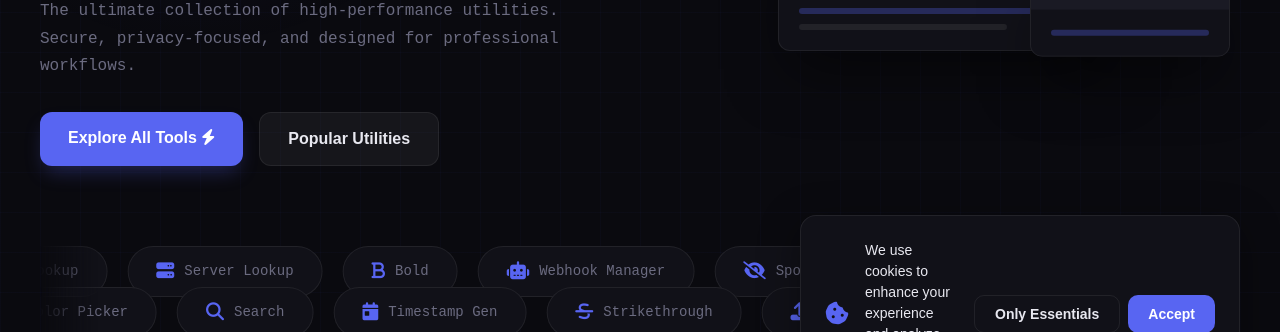
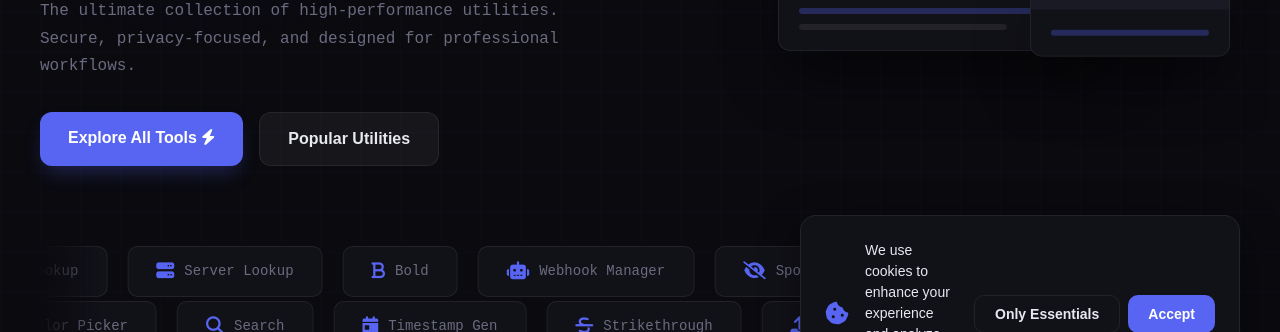
Before and after one commit to Disc-Tools/disc-tools.de, a plain HTML site: page index.html in a window 1280 px wide. Shown: the part 348-680 px from the top of the page. Drawn offline with Linux system fonts and the light colour scheme; no server answers; a web font is replaced by a local one.

Commit message:
Marquee: less rounded corners, more gap between rows

```diff
--- a/index.html
+++ b/index.html
@@ -111,7 +111,7 @@
             color: var(--muted);
             white-space: nowrap;
             border: 1px solid var(--border);
-            border-radius: 100px;
+            border-radius: 10px;
             margin: 0 10px;
             background: var(--surface);
             transition: all 0.2s;
@@ -262,7 +262,7 @@
         </div>
     </div>
 
-    <div class="marquee-wrapper" style="margin-top:-10px">
+    <div class="marquee-wrapper" style="margin-top:4px">
         <div class="marquee-track">
             <div class="marquee-group marquee-right">
                 <a href="/tips/formatting/underline/"><span><i class="fa-solid fa-underline"></i> Underline</span></a>
@@ -296,7 +296,7 @@
     </div>
 
     <style>
-        .marquee-wrapper + .marquee-wrapper { margin-top: -8px; }
+        .marquee-wrapper + .marquee-wrapper { margin-top: 8px; }
         .marquee-group a { text-decoration: none; }
         @media (max-width: 768px) {
             .marquee-group span { font-size: 12px; padding: 10px 18px; }
```
